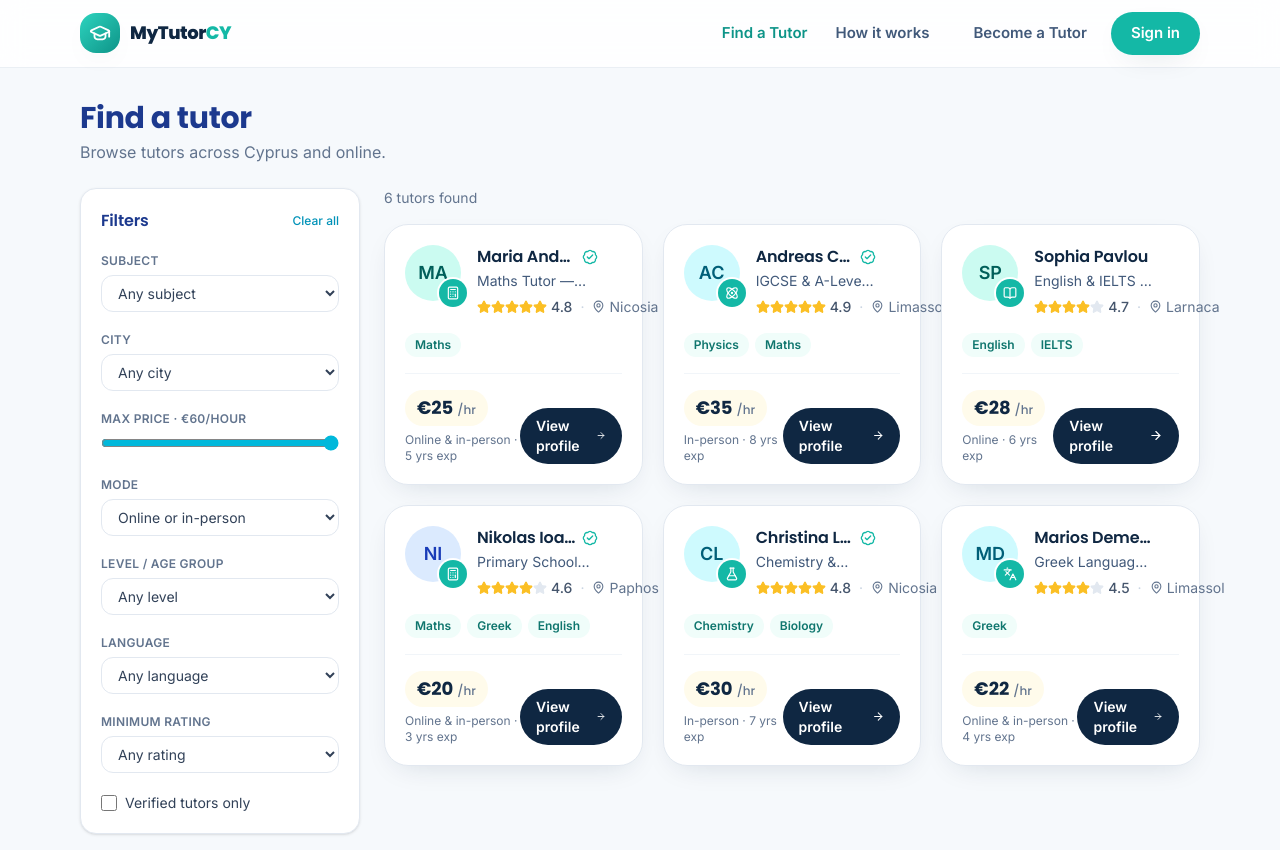
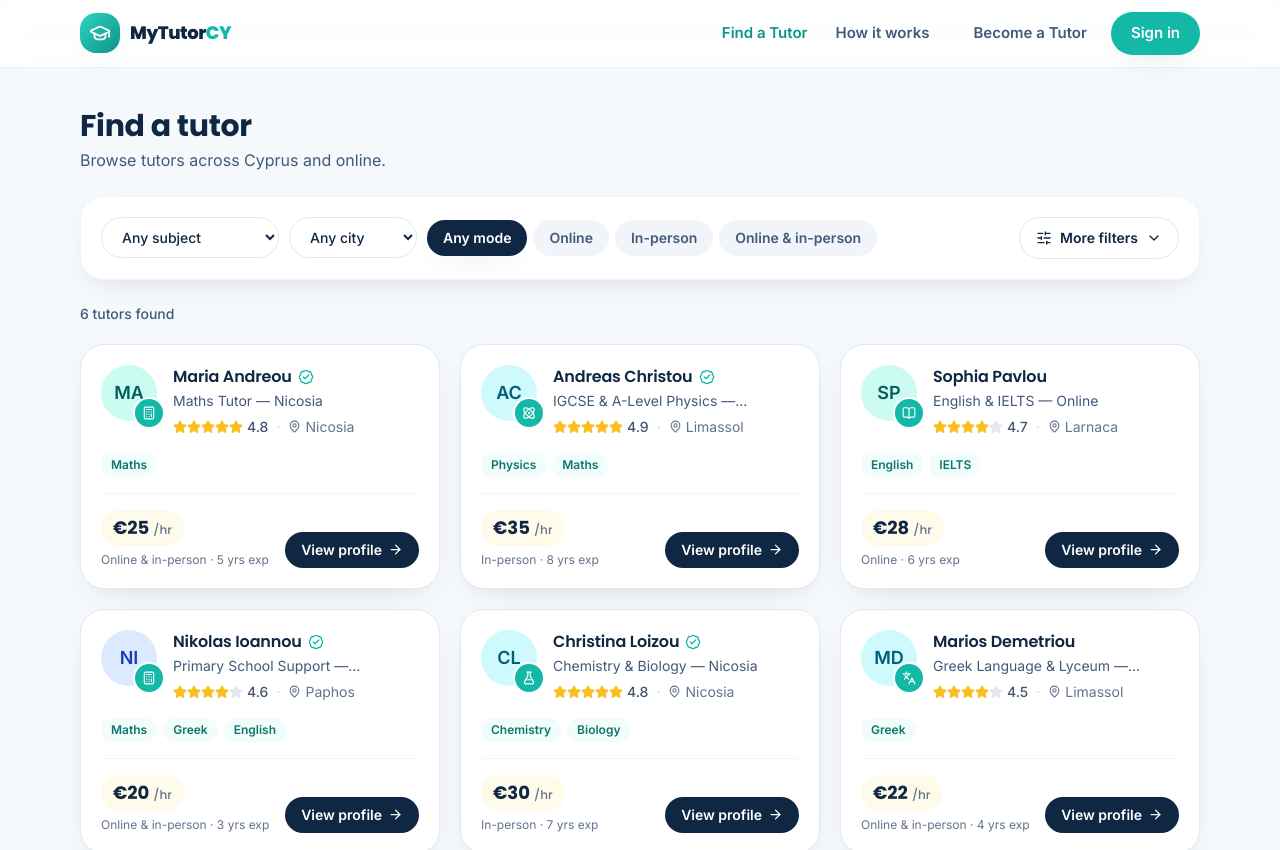
Before and after one commit to geopadev/mytutorcy, a React (Vite) app: page /#/find in a window 1280 px wide. Shown: the top 850 px of the page. Built offline with nearby package versions, Linux system fonts and the light colour scheme.

Commit message:
rework find page with chip filters and more-filters expander

```diff
--- a/src/components/Filters.tsx
+++ b/src/components/Filters.tsx
@@ -1,3 +1,5 @@
+import { useState } from 'react'
+import { SlidersHorizontal, ChevronDown, BadgeCheck } from 'lucide-react'
 import type { Mode } from '../lib/db'
 import { CITIES, SUBJECTS, AGE_GROUPS, LANGUAGES, MODES } from '../lib/constants'
 
@@ -26,8 +28,31 @@ export const emptyFilters: FilterState = {
 }
 
 const select =
-  'w-full rounded-xl border border-slate-200 bg-white px-3 py-2 text-sm text-slate-700 outline-none focus:border-cyan-400 focus:ring-2 focus:ring-cyan-100'
-const labelCls = 'mb-1.5 block text-xs font-semibold uppercase tracking-wide text-slate-500'
+  'rounded-full border border-slate-200 bg-white px-4 py-2.5 text-sm font-medium text-ink outline-none transition focus:border-brand-400 focus:ring-2 focus:ring-brand-100'
+const labelCls = 'mb-2 block text-xs font-semibold uppercase tracking-wide text-slate-400'
+
+// A big, tappable pill used for single-select chip groups.
+function Chip({
+  active,
+  onClick,
+  children,
+}: {
+  active: boolean
+  onClick: () => void
+  children: React.ReactNode
+}) {
+  return (
+    <button
+      type="button"
+      onClick={onClick}
+      className={`rounded-full px-4 py-2 text-sm font-semibold transition ${
+        active ? 'bg-ink text-white shadow-soft' : 'bg-slate-100 text-ink-soft hover:bg-slate-200'
+      }`}
+    >
+      {children}
+    </button>
+  )
+}
 
 export default function Filters({
   value,
@@ -38,36 +63,86 @@ export default function Filters({
   onChange: (patch: Partial<FilterState>) => void
   onReset: () => void
 }) {
+  const [open, setOpen] = useState(false)
+
+  const advancedCount =
+    (value.maxPrice < PRICE_MAX ? 1 : 0) +
+    (value.minRating > 0 ? 1 : 0) +
+    (value.verifiedOnly ? 1 : 0) +
+    (value.level ? 1 : 0) +
+    (value.language ? 1 : 0)
+
+  const anyActive =
+    advancedCount > 0 || value.subject !== '' || value.city !== '' || value.mode !== ''
+
   return (
-    <div className="space-y-5 rounded-2xl border border-slate-200 bg-white p-5 shadow-sm">
-      <div className="flex items-center justify-between">
-        <h2 className="font-semibold text-blue-900">Filters</h2>
-        <button type="button" onClick={onReset} className="text-xs font-medium text-cyan-600 hover:underline">
-          Clear all
-        </button>
-      </div>
-
-      <div>
-        <label className={labelCls}>Subject</label>
-        <select className={select} value={value.subject} onChange={(e) => onChange({ subject: e.target.value })}>
+    <div className="rounded-3xl border border-slate-100 bg-white p-4 shadow-soft sm:p-5">
+      {/* Primary controls — always visible */}
+      <div className="flex flex-wrap items-center gap-2.5">
+        <select
+          className={select}
+          value={value.subject}
+          onChange={(e) => onChange({ subject: e.target.value })}
+          aria-label="Subject"
+        >
           <option value="">Any subject</option>
           {SUBJECTS.map((s) => (
             <option key={s} value={s}>{s}</option>
           ))}
         </select>
-      </div>
 
-      <div>
-        <label className={labelCls}>City</label>
-        <select className={select} value={value.city} onChange={(e) => onChange({ city: e.target.value })}>
+        <select
+          className={select}
+          value={value.city}
+          onChange={(e) => onChange({ city: e.target.value })}
+          aria-label="City"
+        >
           <option value="">Any city</option>
           {CITIES.map((c) => (
             <option key={c} value={c}>{c}</option>
           ))}
         </select>
+
+        <div className="flex items-center gap-1.5">
+          <Chip active={value.mode === ''} onClick={() => onChange({ mode: '' })}>
+            Any mode
+          </Chip>
+          {MODES.map((m) => (
+            <Chip key={m.value} active={value.mode === m.value} onClick={() => onChange({ mode: m.value })}>
+              {m.label}
+            </Chip>
+          ))}
         </div>
 
-      <div>
+        <button
+          type="button"
+          onClick={() => setOpen((o) => !o)}
+          className="ml-auto flex items-center gap-2 rounded-full border border-slate-200 px-4 py-2.5 text-sm font-semibold text-ink transition hover:border-brand-300 hover:bg-brand-50"
+        >
+          <SlidersHorizontal size={16} /> More filters
+          {advancedCount > 0 && (
+            <span className="grid h-5 min-w-5 place-items-center rounded-full bg-brand-500 px-1 text-xs text-white">
+              {advancedCount}
+            </span>
+          )}
+          <ChevronDown size={16} className={`transition ${open ? 'rotate-180' : ''}`} />
+        </button>
+
+        {anyActive && (
+          <button
+            type="button"
+            onClick={onReset}
+            className="rounded-full px-3 py-2.5 text-sm font-semibold text-slate-500 transition hover:text-rose-500"
+          >
+            Clear all
+          </button>
+        )}
+      </div>
+
+      {/* Advanced controls — behind the expander */}
+      {open && (
+        <div className="mt-5 grid gap-6 border-t border-slate-100 pt-5 sm:grid-cols-2 lg:grid-cols-4">
+          <div className="sm:col-span-2 lg:col-span-1">
             <label className={labelCls}>Max price · €{value.maxPrice}/hour</label>
             <input
               type="range"
@@ -76,37 +151,31 @@ export default function Filters({
               step={5}
               value={value.maxPrice}
               onChange={(e) => onChange({ maxPrice: Number(e.target.value) })}
-          className="w-full accent-cyan-500"
+              className="mt-1 w-full accent-brand-500"
             />
           </div>
 
-      <div>
-        <label className={labelCls}>Mode</label>
-        <select
-          className={select}
-          value={value.mode}
-          onChange={(e) => onChange({ mode: e.target.value as FilterState['mode'] })}
-        >
-          <option value="">Online or in-person</option>
-          {MODES.map((m) => (
-            <option key={m.value} value={m.value}>{m.label}</option>
+          <div className="sm:col-span-2">
+            <label className={labelCls}>Level / age group</label>
+            <div className="flex flex-wrap gap-1.5">
+              <Chip active={value.level === ''} onClick={() => onChange({ level: '' })}>
+                Any
+              </Chip>
+              {AGE_GROUPS.map((a) => (
+                <Chip key={a} active={value.level === a} onClick={() => onChange({ level: a })}>
+                  {a}
+                </Chip>
               ))}
-        </select>
             </div>
-
-      <div>
-        <label className={labelCls}>Level / age group</label>
-        <select className={select} value={value.level} onChange={(e) => onChange({ level: e.target.value })}>
-          <option value="">Any level</option>
-          {AGE_GROUPS.map((a) => (
-            <option key={a} value={a}>{a}</option>
-          ))}
-        </select>
           </div>
 
           <div>
             <label className={labelCls}>Language</label>
-        <select className={select} value={value.language} onChange={(e) => onChange({ language: e.target.value })}>
+            <select
+              className={`${select} w-full`}
+              value={value.language}
+              onChange={(e) => onChange({ language: e.target.value })}
+            >
               <option value="">Any language</option>
               {LANGUAGES.map((l) => (
                 <option key={l} value={l}>{l}</option>
@@ -114,29 +183,37 @@ export default function Filters({
             </select>
           </div>
 
-      <div>
+          <div className="sm:col-span-2">
             <label className={labelCls}>Minimum rating</label>
-        <select
-          className={select}
-          value={value.minRating}
-          onChange={(e) => onChange({ minRating: Number(e.target.value) })}
-        >
-          <option value={0}>Any rating</option>
-          <option value={4}>4.0+</option>
-          <option value={4.5}>4.5+</option>
-          <option value={4.8}>4.8+</option>
-        </select>
+            <div className="flex flex-wrap gap-1.5">
+              {[
+                { v: 0, label: 'Any' },
+                { v: 4, label: '4.0+' },
+                { v: 4.5, label: '4.5+' },
+                { v: 4.8, label: '4.8+' },
+              ].map((r) => (
+                <Chip key={r.v} active={value.minRating === r.v} onClick={() => onChange({ minRating: r.v })}>
+                  {r.label}
+                </Chip>
+              ))}
+            </div>
           </div>
 
-      <label className="flex cursor-pointer items-center gap-2 text-sm text-slate-700">
-        <input
-          type="checkbox"
-          checked={value.verifiedOnly}
-          onChange={(e) => onChange({ verifiedOnly: e.target.checked })}
-          className="h-4 w-4 rounded accent-cyan-500"
-        />
-        Verified tutors only
-      </label>
+          <div className="flex items-end">
+            <button
+              type="button"
+              onClick={() => onChange({ verifiedOnly: !value.verifiedOnly })}
+              className={`flex items-center gap-2 rounded-full px-4 py-2.5 text-sm font-semibold transition ${
+                value.verifiedOnly
+                  ? 'bg-brand-500 text-white shadow-soft'
+                  : 'bg-slate-100 text-ink-soft hover:bg-slate-200'
+              }`}
+            >
+              <BadgeCheck size={16} /> Verified only
+            </button>
+          </div>
+        </div>
+      )}
     </div>
   )
 }
--- a/src/pages/FindTutor.tsx
+++ b/src/pages/FindTutor.tsx
@@ -1,10 +1,10 @@
 import { useEffect, useState } from 'react'
 import { useSearchParams } from 'react-router-dom'
-import { SlidersHorizontal, SearchX } from 'lucide-react'
 import type { Tutor } from '../lib/db'
 import { getTutors } from '../lib/db'
 import Filters, { PRICE_MAX, type FilterState } from '../components/Filters'
 import TutorCard from '../components/TutorCard'
+import { EmptyStateIllustration } from '../components/Illustrations'
 
 function fromParams(sp: URLSearchParams): FilterState {
   return {
@@ -37,7 +37,6 @@ export default function FindTutor() {
   const filters = fromParams(searchParams)
   const [results, setResults] = useState<Tutor[]>([])
   const [loading, setLoading] = useState(true)
-  const [showFilters, setShowFilters] = useState(false)
 
   function update(patch: Partial<FilterState>) {
     setSearchParams(toParams({ ...filters, ...patch }), { replace: true })
@@ -74,49 +73,38 @@ export default function FindTutor() {
   ])
 
   return (
-    <div className="mx-auto max-w-6xl px-4 py-8">
+    <div className="mx-auto max-w-6xl px-4 py-8 sm:py-10">
       <div className="mb-6">
-        <h1 className="text-2xl font-bold text-blue-900 sm:text-3xl">Find a tutor</h1>
-        <p className="mt-1 text-slate-500">Browse tutors across Cyprus and online.</p>
+        <h1 className="font-display text-3xl font-bold text-ink">Find a tutor</h1>
+        <p className="mt-1 text-ink-soft">Browse tutors across Cyprus and online.</p>
       </div>
 
-      <button
-        type="button"
-        onClick={() => setShowFilters((s) => !s)}
-        className="mb-4 flex items-center gap-2 rounded-xl border border-slate-200 bg-white px-4 py-2 text-sm font-medium text-slate-700 lg:hidden"
-      >
-        <SlidersHorizontal size={16} /> {showFilters ? 'Hide' : 'Show'} filters
-      </button>
+      <Filters value={filters} onChange={update} onReset={reset} />
 
-      <div className="grid gap-6 lg:grid-cols-[280px_1fr]">
-        <aside className={`${showFilters ? 'block' : 'hidden'} lg:block`}>
-          <div className="lg:sticky lg:top-20">
-            <Filters value={filters} onChange={update} onReset={reset} />
-          </div>
-        </aside>
-
-        <div>
-          <p className="mb-4 text-sm text-slate-500">
+      <p className="mb-5 mt-6 text-sm font-medium text-ink-soft">
         {loading ? 'Searching…' : `${results.length} tutor${results.length === 1 ? '' : 's'} found`}
       </p>
 
       {!loading && results.length === 0 ? (
-            <div className="grid place-items-center rounded-2xl border border-dashed border-slate-300 bg-white py-16 text-center">
-              <SearchX size={40} className="text-slate-300" />
-              <p className="mt-3 font-medium text-slate-600">No tutors match your filters</p>
-              <button type="button" onClick={reset} className="mt-2 text-sm font-semibold text-cyan-600 hover:underline">
+        <div className="grid place-items-center rounded-3xl border border-dashed border-slate-300 bg-white py-16 text-center">
+          <EmptyStateIllustration className="h-28 w-32" />
+          <p className="mt-3 font-display font-bold text-ink">No tutors match your filters</p>
+          <p className="mt-1 text-sm text-ink-soft">Try widening your search or clearing a filter.</p>
+          <button
+            type="button"
+            onClick={reset}
+            className="mt-4 rounded-full bg-brand-500 px-5 py-2.5 text-sm font-semibold text-white transition hover:bg-brand-600"
+          >
             Clear all filters
           </button>
         </div>
       ) : (
-            <div className="grid gap-5 sm:grid-cols-2 xl:grid-cols-3">
+        <div className="grid gap-5 sm:grid-cols-2 lg:grid-cols-3">
           {results.map((t) => (
             <TutorCard key={t.id} tutor={t} />
           ))}
         </div>
       )}
     </div>
-      </div>
-    </div>
   )
 }
```
Lines whose indentation alone changed are shown as unchanged.
